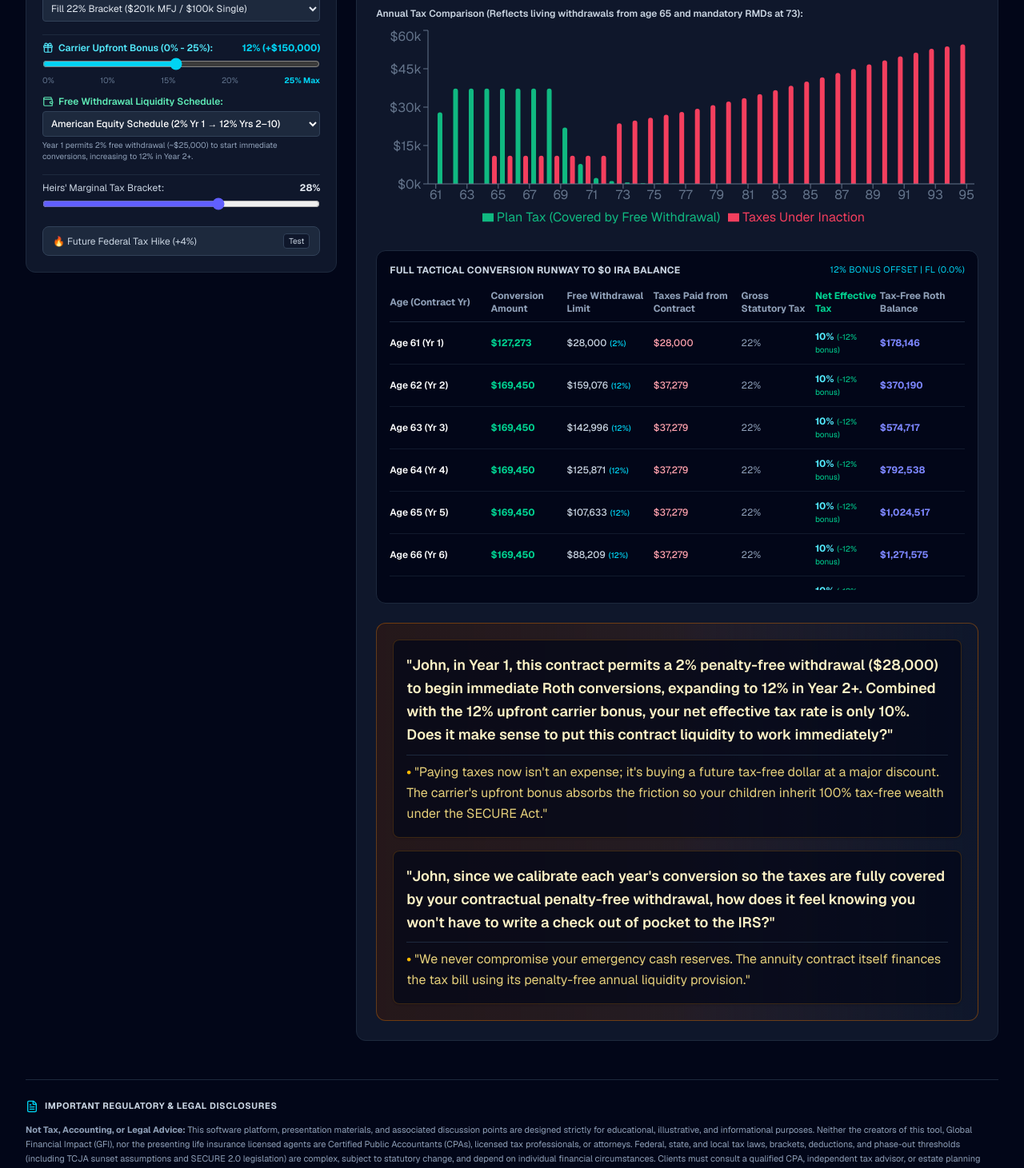
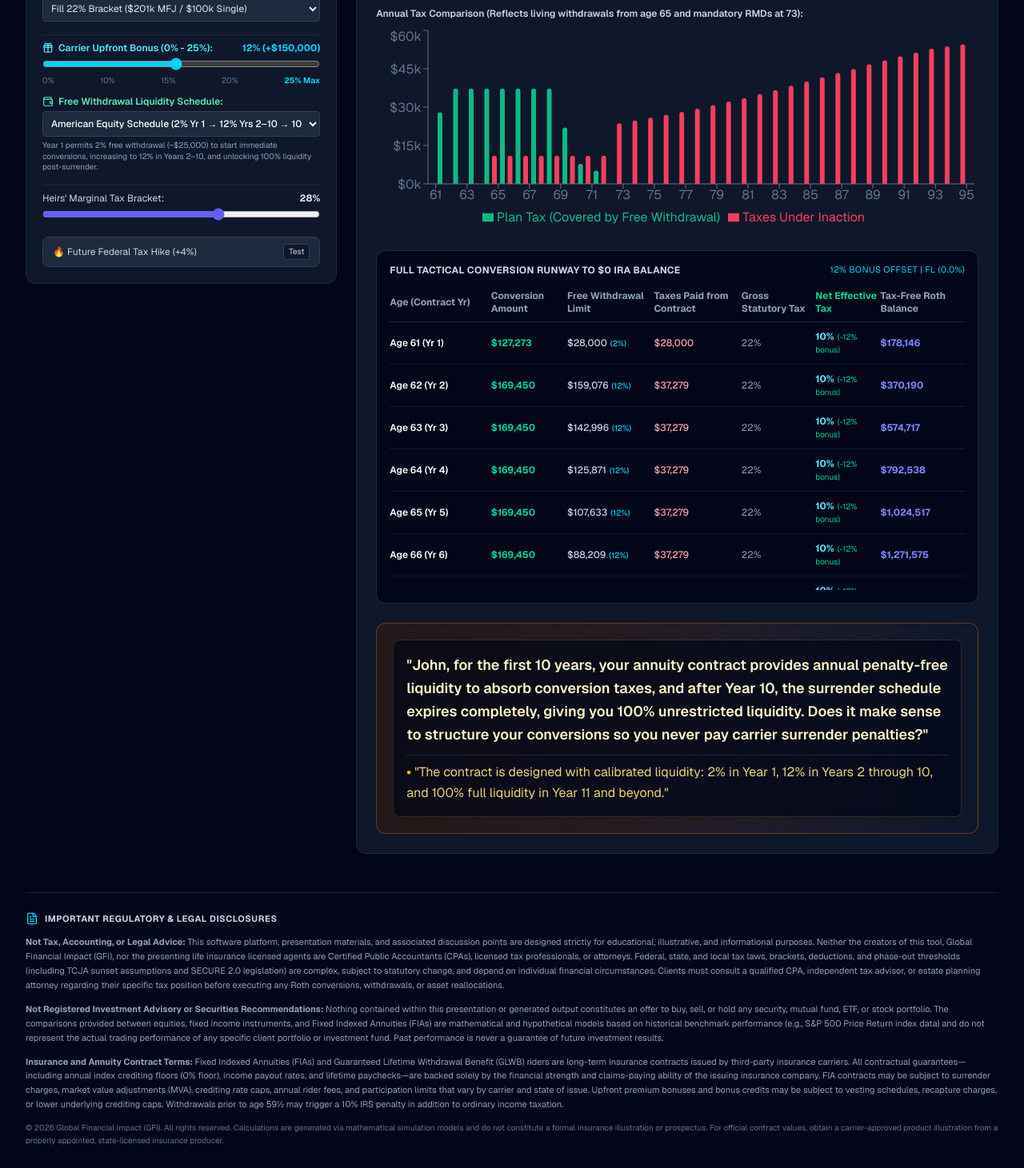
Before and after one commit to jromangfi21/gfi-platform, a Next.js app in the folder advisor-tool/: page / in a window 1280 px wide. Shown: the part 520-1981 px from the top of the page at 80% size. Built offline with nearby package versions, Linux system fonts and the light colour scheme.

Commit message:
Update free withdrawal schedule to remove limits after year 10

```diff
--- a/advisor-tool/app/page.tsx
+++ b/advisor-tool/app/page.tsx
@@ -9,7 +9,7 @@ import {
 import {
   ShieldCheck, TrendingDown, DollarSign, Users, Sliders, AlertTriangle,
   Printer, PlayCircle, Eye, EyeOff, Sparkles, ChevronRight, CheckCircle2, RefreshCw,
-  Award, ShieldAlert, Globe, Activity, Landmark, Wallet, Check, X, Gift, Percent, MapPin, Compass, FileText
+  Award, ShieldAlert, Globe, Activity, Landmark, Wallet, Check, X, Gift, Percent, MapPin, Compass, FileText, Unlock
 } from 'lucide-react';
 
 export default function AdvisorTool() {
@@ -19,7 +19,7 @@ export default function AdvisorTool() {
   const [storyStep, setStoryStep] = useState<1 | 2 | 3>(1);
   const [showAdvisorNotes, setShowAdvisorNotes] = useState(true);
 
-  // Accordion Section State
+  // Accordion Navigation for Inputs
   const [openSection, setOpenSection] = useState<'client' | 'income' | 'tax' | 'carrier'>('tax');
 
   // Client Demographics & Balances
@@ -43,7 +43,7 @@ export default function AdvisorTool() {
 
   const stateTaxRate = (STATE_TAX_RATES[selectedState]?.rate ?? 0.00);
 
-  // Carrier Bonus & Dynamic Schedule
+  // Carrier Bonus & Tiered Free Withdrawal Schedule
   const [carrierBonusPct, setCarrierBonusPct] = useState(0.12);
   const [freeWithdrawalSchedule, setFreeWithdrawalSchedule] = useState<FreeWithdrawalSchedule>('tiered_2_12');
   const [customFreeWithdrawalPct, setCustomFreeWithdrawalPct] = useState(0.10);
@@ -57,7 +57,7 @@ export default function AdvisorTool() {
 
   const firstName = clientName.split('&')[0].trim() || (lang === 'es' ? 'Cliente' : 'Client');
 
-  // Multi-Year Tax Simulation Execution
+  // Run Calculations
   const taxAnalysis = runRobustTaxSimulation({
     currentAge,
     retirementAge,
@@ -90,7 +90,7 @@ export default function AdvisorTool() {
     taxRateOnFixed: 0.24,
   });
 
-  // Income Modeling Calculations
+  // Income Calculations
   const incomeDedicatedCapital = Math.round(iraBalance * incomeAllocationPct);
   const guaranteedFiaIncome = Math.round(incomeDedicatedCapital * incomePayoutRate);
   const traditional4PctIncome = Math.round(incomeDedicatedCapital * 0.04);
@@ -796,6 +796,7 @@ export default function AdvisorTool() {
                     </div>
                   </div>
 
+                  {/* Free Withdrawal Schedule Selector */}
                   <div>
                     <label className="text-slate-300 block mb-1 font-semibold flex items-center justify-between">
                       <span className="flex items-center gap-1.5 text-emerald-300">
@@ -807,13 +808,13 @@ export default function AdvisorTool() {
                       onChange={(e) => setFreeWithdrawalSchedule(e.target.value as FreeWithdrawalSchedule)}
                       className="w-full bg-slate-800 border border-slate-700 rounded p-1.5 text-white font-medium text-xs"
                     >
-                      <option value="tiered_2_12">American Equity Schedule (2% Yr 1 → 12% Yrs 2–10)</option>
-                      <option value="standard_10">Standard Industry Schedule (0% Yr 1 → 10% Yr 2+)</option>
-                      <option value="flat_10">Flat Allowance (10% Every Year)</option>
+                      <option value="tiered_2_12">American Equity Schedule (2% Yr 1 → 12% Yrs 2–10 → 100% Yr 11+)</option>
+                      <option value="standard_10">Standard Industry Schedule (0% Yr 1 → 10% Yrs 2–10 → 100% Yr 11+)</option>
+                      <option value="flat_10">Flat Allowance (10% Annual Flat)</option>
                     </select>
                     <span className="text-[10px] text-slate-400 mt-1 block">
-                      {freeWithdrawalSchedule === 'tiered_2_12' && 'Year 1 permits 2% free withdrawal (~$' + Math.round(iraBalance * 0.02).toLocaleString() + ') to start immediate conversions, increasing to 12% in Year 2+.'}
-                      {freeWithdrawalSchedule === 'standard_10' && 'Conversions begin Year 2 once 10% penalty-free withdrawal becomes active.'}
+                      {freeWithdrawalSchedule === 'tiered_2_12' && 'Year 1 permits 2% free withdrawal (~$' + Math.round(iraBalance * 0.02).toLocaleString() + ') to start immediate conversions, increasing to 12% in Years 2–10, and unlocking 100% liquidity post-surrender.'}
+                      {freeWithdrawalSchedule === 'standard_10' && 'Conversions begin Year 2 once 10% penalty-free withdrawal becomes active, unlocking 100% liquidity in Year 11+.'}
                       {freeWithdrawalSchedule === 'flat_10' && 'Flat 10% annual free liquidity modeled across all contract durations.'}
                     </span>
                   </div>
@@ -935,7 +936,7 @@ export default function AdvisorTool() {
                       {lang === 'es' ? 'Estrategia Roth con Calendario de Retiros Libres' : 'Roth Blueprint with Full Conversion Runway'}
                     </h3>
                     <p className="text-xs text-slate-400">
-                      State: <b className="text-cyan-300">{STATE_TAX_RATES[selectedState]?.name} ({(stateTaxRate * 100).toFixed(1)}%)</b> • Schedule: <b className="text-emerald-300">{freeWithdrawalSchedule === 'tiered_2_12' ? '2% Yr 1 → 12% Yrs 2–10' : freeWithdrawalSchedule}</b>
+                      State: <b className="text-cyan-300">{STATE_TAX_RATES[selectedState]?.name} ({(stateTaxRate * 100).toFixed(1)}%)</b> • Schedule: <b className="text-emerald-300">{freeWithdrawalSchedule === 'tiered_2_12' ? '2% Yr 1 → 12% Yrs 2–10 → 100% Yr 11+' : freeWithdrawalSchedule}</b>
                     </p>
                   </div>
                   <span className="text-xs font-bold text-emerald-400 bg-emerald-950/50 border border-emerald-800 px-3 py-1 rounded-full">
@@ -1035,7 +1036,15 @@ export default function AdvisorTool() {
                             <td className="py-2.5 text-emerald-400 font-bold">${d.conversionAmount.toLocaleString()}</td>
                             <td className="py-2.5 text-slate-300 font-medium">
                               ${d.maxFreeWithdrawal.toLocaleString()}
-                              <span className="text-[10px] text-cyan-400 ml-1">({d.maxFreeWithdrawalRatePct}%)</span>
+                              <span className="text-[10px] text-cyan-400 ml-1">
+                                {d.isSurrenderExpired ? (
+                                  <span className="text-emerald-400 font-semibold inline-flex items-center gap-0.5">
+                                    <Unlock className="w-3 h-3 inline" /> 100% Free
+                                  </span>
+                                ) : (
+                                  `(${d.maxFreeWithdrawalRatePct}%)`
+                                )}
+                              </span>
                             </td>
                             <td className="py-2.5 text-rose-300 font-medium">${d.taxesPaidFromWithdrawal.toLocaleString()}</td>
                             <td className="py-2.5 text-slate-400">{d.statutoryRatePct}%</td>
@@ -1068,31 +1077,15 @@ export default function AdvisorTool() {
                       <div className="p-4 bg-slate-950/70 rounded-lg border border-amber-500/20 shadow-sm space-y-2.5">
                         <div className="text-base md:text-lg text-amber-100 font-semibold leading-relaxed">
                           {lang === 'es'
-                            ? `"${firstName}, en el Año 1, el contrato permite un ${taxAnalysis.yearlyData[0]?.maxFreeWithdrawalRatePct}% de retiro libre de penalidad ($${taxAnalysis.yearlyData[0]?.maxFreeWithdrawal.toLocaleString()}) para iniciar de inmediato su conversión a Roth, aumentando al 12% a partir del Año 2. Con el bono inicial del ${(carrierBonusPct * 100).toFixed(0)}%, su tasa neta efectiva es de solo ${taxAnalysis.overallNetEffectiveTaxRate}%. ¿Tiene sentido poner a trabajar este beneficio para proteger su patrimonio para siempre?"`
-                            : `"${firstName}, in Year 1, this contract permits a ${taxAnalysis.yearlyData[0]?.maxFreeWithdrawalRatePct}% penalty-free withdrawal ($${taxAnalysis.yearlyData[0]?.maxFreeWithdrawal.toLocaleString()}) to begin immediate Roth conversions, expanding to 12% in Year 2+. Combined with the ${(carrierBonusPct * 100).toFixed(0)}% upfront carrier bonus, your net effective tax rate is only ${taxAnalysis.overallNetEffectiveTaxRate}%. Does it make sense to put this contract liquidity to work immediately?"`
+                            ? `"${firstName}, durante los primeros 10 años su contrato le otorga retiros libres de penalidad anuales para absorber los impuestos de conversión. Y a partir del año 11, las penalidades de rescate terminan, dándole un 100% de liquidez total. ¿Tiene sentido que usemos esta ventana para blindar su dinero?"`
+                            : `"${firstName}, for the first 10 years, your annuity contract provides annual penalty-free liquidity to absorb conversion taxes, and after Year 10, the surrender schedule expires completely, giving you 100% unrestricted liquidity. Does it make sense to structure your conversions so you never pay carrier surrender penalties?"`
                           }
                         </div>
                         <div className="text-sm md:text-base text-amber-200/90 border-t border-slate-800 pt-2 font-normal leading-relaxed">
                           <span className="text-amber-400 font-bold mr-1">•</span>
                           {lang === 'es'
-                            ? `"Pagar impuestos ahora no es un gasto; es comprar un dólar libre de impuestos por un descuento significativo. El bono de la aseguradora absorbe el costo para que sus herederos reciban el 100% libre de impuestos bajo la ley SECURE."`
-                            : `"Paying taxes now isn't an expense; it's buying a future tax-free dollar at a major discount. The carrier's upfront bonus absorbs the friction so your children inherit 100% tax-free wealth under the SECURE Act."`
-                          }
-                        </div>
-                      </div>
-
-                      <div className="p-4 bg-slate-950/70 rounded-lg border border-amber-500/20 shadow-sm space-y-2.5">
-                        <div className="text-base md:text-lg text-amber-100 font-semibold leading-relaxed">
-                          {lang === 'es'
-                            ? `"${firstName}, ya que limitamos la conversión de cada año para que los impuestos queden completamente cubiertos por el retiro libre de penalidades contractuales, ¿qué tranquilidad le da saber que no tendrá que pagarle al IRS de su propio bolsillo?"`
-                            : `"${firstName}, since we calibrate each year's conversion so the taxes are fully covered by your contractual penalty-free withdrawal, how does it feel knowing you won't have to write a check out of pocket to the IRS?"`
-                          }
-                        </div>
-                        <div className="text-sm md:text-base text-amber-200/90 border-t border-slate-800 pt-2 font-normal leading-relaxed">
-                          <span className="text-amber-400 font-bold mr-1">•</span>
-                          {lang === 'es'
-                            ? `"Nunca tocamos su liquidez de emergencia. El propio contrato financia la factura del IRS utilizando la provisión de retiro anual libre de penalidades."`
-                            : `"We never compromise your emergency cash reserves. The annuity contract itself finances the tax bill using its penalty-free annual liquidity provision."`
+                            ? `"El contrato está diseñado con liquidez programada. Al año 11 el capital está completamente disponible sin restricciones ni cargos de rescate."`
+                            : `"The contract is designed with calibrated liquidity: 2% in Year 1, 12% in Years 2 through 10, and 100% full liquidity in Year 11 and beyond."`
                           }
                         </div>
                       </div>
--- a/advisor-tool/app/taxEngine.ts
+++ b/advisor-tool/app/taxEngine.ts
@@ -92,6 +92,7 @@ export interface YearlySimulationResult {
   planTax: number;
   conversionAmount: number;
   maxFreeWithdrawalRatePct: number;
+  isSurrenderExpired: boolean;
   maxFreeWithdrawal: number;
   taxesPaidFromWithdrawal: number;
   statutoryRatePct: number;
@@ -162,10 +163,14 @@ export function runRobustTaxSimulation(params: TaxSimulationParams): TaxSimulati
   for (let age = currentAge; age <= endAge; age++) {
     const contractYear = age - currentAge + 1;
 
-    // Determine current year contractual free withdrawal allowance
+    // After Year 10 (Year 11+), surrender charges expire -> 100% full liquidity
     let maxFreeWithdrawalRate = 0.10;
-    if (freeWithdrawalSchedule === 'tiered_2_12') {
-      maxFreeWithdrawalRate = contractYear === 1 ? 0.02 : contractYear <= 10 ? 0.12 : 0.10;
+    const isSurrenderExpired = contractYear > 10;
+
+    if (isSurrenderExpired) {
+      maxFreeWithdrawalRate = 1.00; // 100% Free / No Surrender Penalty
+    } else if (freeWithdrawalSchedule === 'tiered_2_12') {
+      maxFreeWithdrawalRate = contractYear === 1 ? 0.02 : 0.12;
     } else if (freeWithdrawalSchedule === 'standard_10') {
       maxFreeWithdrawalRate = contractYear === 1 ? 0.00 : 0.10;
     } else {
@@ -210,7 +215,7 @@ export function runRobustTaxSimulation(params: TaxSimulationParams): TaxSimulati
       const combinedStatRate = (capacity > 100000 ? 0.22 : 0.12) + stateTaxRate;
       statRatePct = Number((combinedStatRate * 100).toFixed(1));
 
-      // Calculate conversion capacity strictly within free withdrawal liquidity
+      // In Year 11+, maxFreeDollars is 100% of the balance, removing the free withdrawal constraint
       const maxConversionPossible = Math.round(maxFreeDollars / combinedStatRate);
       conversionAmount = Math.min(planIra, Math.min(capacity, maxConversionPossible));
 
@@ -257,6 +262,7 @@ export function runRobustTaxSimulation(params: TaxSimulationParams): TaxSimulati
       planTax: planYearTax,
       conversionAmount,
       maxFreeWithdrawalRatePct: Number((maxFreeWithdrawalRate * 100).toFixed(0)),
+      isSurrenderExpired,
       maxFreeWithdrawal: maxFreeDollars,
       taxesPaidFromWithdrawal,
       statutoryRatePct: statRatePct || Number(((0.22 + stateTaxRate) * 100).toFixed(1)),
```
